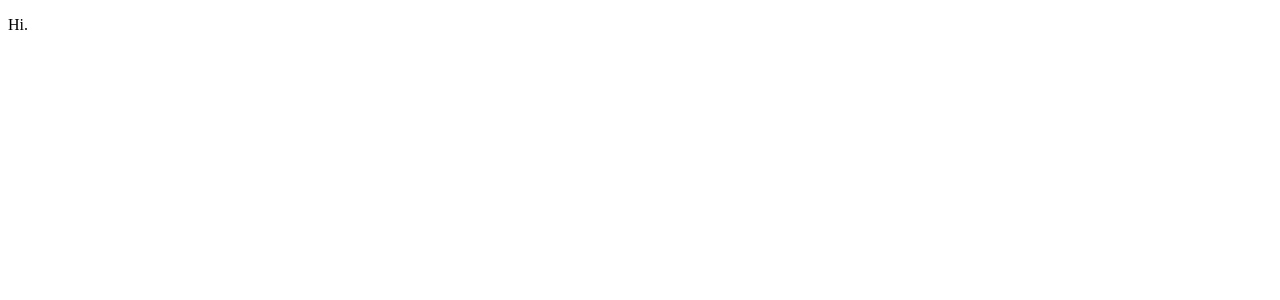
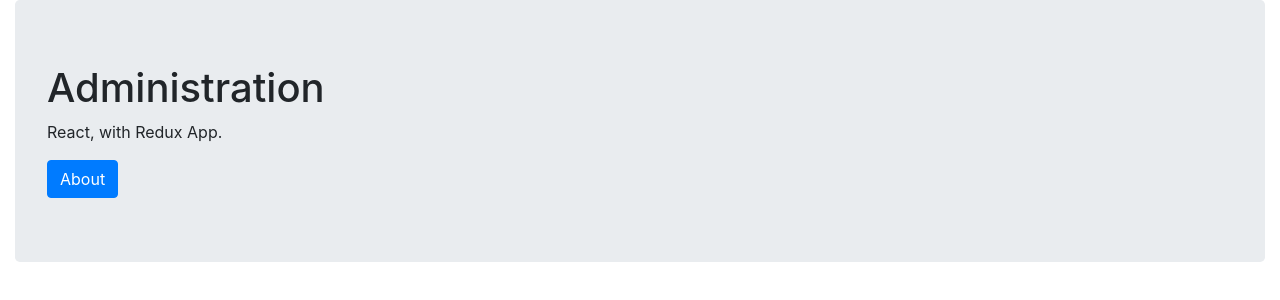
Before and after one commit to parth-practice/react-redux, a React app: page / in a window 1280 px wide. Shown: the top 300 px of the page. Built offline with nearby package versions, Linux system fonts and the light colour scheme.

Commit message:
add some dummy component to work with

```diff
--- /dev/null
+++ b/src/components/App.js
@@ -0,0 +1,16 @@
+import React from 'react';
+import { Route } from "react-router-dom";
+
+import HomePage from './home/HomePage';
+import AboutPage from './about/AboutPage';
+
+function App() {
+    return (
+        <div className="container-fluid">
+            <Route exact path="/" component={HomePage} />
+            <Route path="/about" component={AboutPage} />
+        </div>
+    )
+}
+
+export default App;
--- /dev/null
+++ b/src/components/about/AboutPage.js
@@ -0,0 +1,14 @@
+import React from 'react';
+
+class AboutPage extends React.Component {
+    render() {
+        return (
+            <>
+                <h2>About</h2>
+                <p>This app uses React.</p>
+            </>
+        );
+    }
+}
+
+export default AboutPage;
--- /dev/null
+++ b/src/components/home/HomePage.js
@@ -0,0 +1,16 @@
+import React from "react";
+import { Link } from "react-router-dom";
+
+function HomePage() {
+  return (
+    <div className="jumbotron">
+      <h1>Administration</h1>
+      <p>React, with Redux App.</p>
+      <Link to="/about" className="btn btn-primary">
+        About
+      </Link>
+    </div>
+  );
+}
+
+export default HomePage;
--- /dev/null
+++ b/src/index.css
@@ -0,0 +1,8 @@
+#app {
+    max-width: 850px;
+    margin: 0 auto;
+}
+
+nav {
+    padding: 20px 0;
+}
--- a/src/index.html
+++ b/src/index.html
@@ -2,7 +2,7 @@
 <html lang="en">
   <head>
     <meta charset="utf-8" />
-    <title>Pluralsight Redux</title>
+    <title>React, Redux Course</title>
   </head>
 
   <body>
--- a/src/index.js
+++ b/src/index.js
@@ -1,8 +1,13 @@
 import React from "react";
 import { render } from "react-dom";
+import { BrowserRouter as Router } from "react-router-dom";
+import "bootstrap/dist/css/bootstrap.min.css";
 
-function Hi() {
-  return <p>Hi.</p>;
-}
+import App from "./components/App";
 
-render(<Hi />, document.getElementById("app"));
+render(
+  <Router>
+    <App />
+  </Router>,
+  document.getElementById("app")
+);
```
